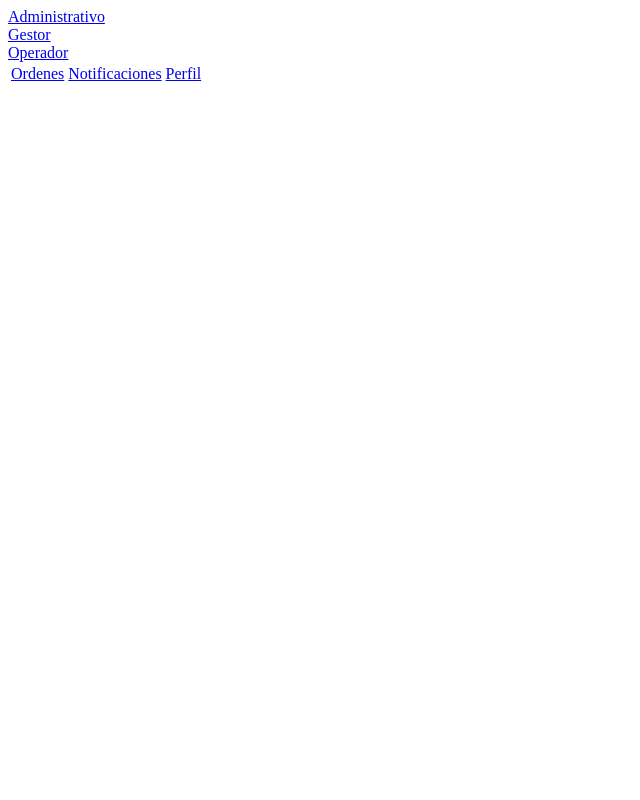
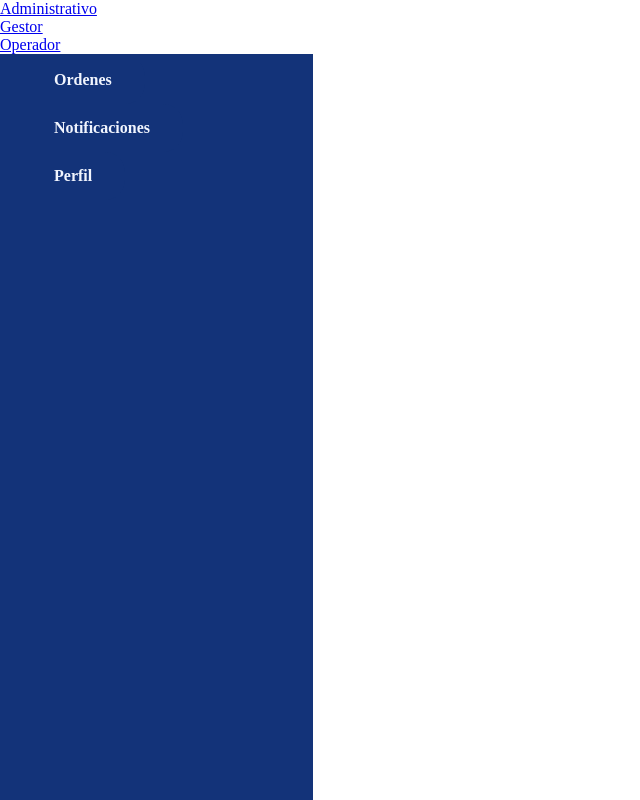
Before and after one commit to Alterbo239/TransitPort_TFG_Front, an Angular app in the folder TransitPort/: page /operador in a window 1280 px wide. Shown: the top 800 px of the page, without its empty margins (0-640 px from the left). Built offline with nearby package versions, Linux system fonts and the light colour scheme.

Commit message:
15-1-2025

```diff
--- a/TransitPort/src/app/operador/operador.component.css
+++ b/TransitPort/src/app/operador/operador.component.css
@@ -0,0 +1,32 @@
+div{
+
+  display: flex;
+  flex-direction: column;
+  width: 313px;
+  height: 1024px;
+  flex-shrink: 0;
+  background: var(--Cinder-800, #133379);
+  padding: 0;
+  margin: 0;
+
+}
+
+td{
+
+  display: inline-flex;
+  padding: 15px 33px 15px 52px;
+  justify-content: flex-end;
+  align-items: center;
+  gap: 16px;
+  border-radius: 0px 20px 20px 0px;
+  background: #133379;
+  margin-right: 20px;
+}
+
+a{
+
+  color: #F1F5FE;
+  text-decoration: none;
+  font-weight: bolder;
+
+}
--- a/TransitPort/src/app/operador/perfil/perfil.component.css
+++ b/TransitPort/src/app/operador/perfil/perfil.component.css
@@ -22,7 +22,6 @@ flex-shrink: 0;
 height: 204px;
 flex-shrink: 0;
 border-radius: 97.5px;
-background: url(<path-to-image>) lightgray 50% / cover no-repeat;
 }
 
 .input-perfil{
--- a/TransitPort/src/styles.css
+++ b/TransitPort/src/styles.css
@@ -1 +1,7 @@
 /* You can add global styles to this file, and also import other style files */
+*
+{
+
+  margin: 0;
+
+}
```
